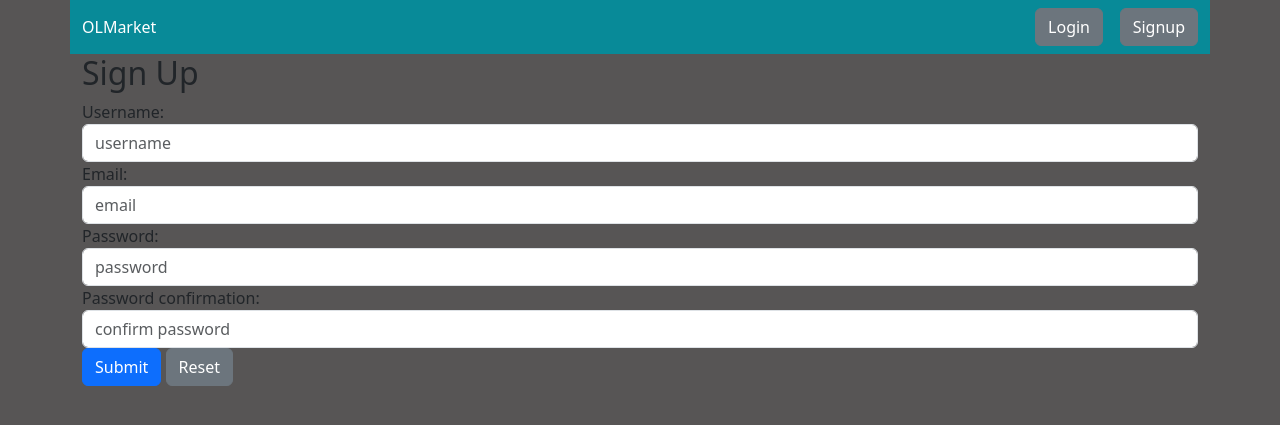
After one commit to SVcheburator/olmarket, a Django app: page /users/signup/ in a window 1280 px wide. The commit adds this page. Shown: the top 425 px of the page. Run offline with Django 5.2, Linux system fonts and the light colour scheme.

Commit message:
login/signup users added

```diff
--- a/olmarket/base/templates/base/base.html
+++ b/olmarket/base/templates/base/base.html
@@ -13,15 +13,27 @@
 <main class="container">
 
     <nav class="navbar row">
-        <div class="col-lg-6 col-md-5 col-2 d-flex justify-content-start">
+        {% if user.is_authenticated %}
+        <div class="col-lg-6 col-md-4 col-2 d-flex justify-content-start">
             <a class="nav-item main-btn" href="{% url 'main:main'%}">OLMarket</a>
         </div>
-        <div class="col-lg-3 col-md-3 col-5 d-flex justify-content-end">
-            <a class="nav-item my-profile-btn" href="">My profile</a>
+        <div class="col-lg-3 col-md-4 col-5 d-flex justify-content-end">
+            <a class="nav-item my-profile-btn" href="">My profile - {{user}}</a>
         </div>
         <div class="col-lg-3 col-md-4 col-5 d-flex justify-content-center">
             <a class="btn btn-secondary add-adv-btn" href="" role="button">Add an advertisement</a>
         </div>
+        {% else %}
+        <div class="col-xl-10 col-lg-9 col-md-8 col-6 d-flex justify-content-start">
+            <a class="nav-item main-btn" href="{% url 'main:main'%}">OLMarket</a>
+        </div>
+        <div class="col-xl-1 col-lg-2 col-md-2 col-3 d-flex justify-content-end">
+            <a class="btn btn-secondary login-btn" href="{% url 'users:login'%}">Login</a>
+        </div>
+        <div class="col-xl-1 col-lg-1 col-md-2 col-3 d-flex justify-content-end">
+            <a class="btn btn-secondary signup-btn" href="{% url 'users:signup'%}">Signup</a>
+        </div>
+        {% endif %}
     </nav>
 
 
--- a/olmarket/olmarket/urls.py
+++ b/olmarket/olmarket/urls.py
@@ -4,5 +4,5 @@ from django.urls import path, include
 urlpatterns = [
     path('admin/', admin.site.urls),
     path('', include('main.urls')),
-    path('users/', include('users.urls'))
+    path('users/', include('users.urls')),
 ]
--- /dev/null
+++ b/olmarket/users/forms.py
@@ -0,0 +1,30 @@
+from django import forms
+from django.contrib.auth.forms import UserCreationForm, AuthenticationForm
+from django.contrib.auth.models import User
+
+
+class RegisterForm(UserCreationForm):
+    username = forms.CharField(max_length=100,
+                               min_length=3,
+                               required=True,
+                               widget=forms.TextInput())
+    email = forms.CharField(max_length=100,
+                            required=True,
+                            widget=forms.TextInput())
+    password1 = forms.CharField(max_length=50,
+                                required=True,
+                                widget=forms.PasswordInput())
+    password2 = forms.CharField(max_length=50,
+                                required=True,
+                                widget=forms.PasswordInput())
+
+    class Meta:
+        model = User
+        fields = ['username', 'email', 'password1', 'password2']
+
+
+class LoginForm(AuthenticationForm):
+
+    class Meta:
+        model = User
+        fields = ['username', 'password']
--- /dev/null
+++ b/olmarket/users/templates/users/signup.html
@@ -0,0 +1,37 @@
+{% extends "base/base.html" %}
+
+{% block content %}
+
+<div>
+    <h2>Sign Up</h2>
+</div>
+
+<form method="post" action="{% url 'users:signup' %}">
+    {% csrf_token %}
+    <div class="form-group">
+        <label for="username">Username:</label>
+        <input type="text" class="form-control" id="username" name="username" placeholder="username">
+    </div>
+
+    <div class="form-group">
+        <label for="email">Email:</label>
+        <input type="email" class="form-control" id="email" name="email" placeholder="email">
+    </div>
+
+    <div class="form-group">
+        <label for="password1">Password:</label>
+        <input type="password" class="form-control" id="password1" name="password1" placeholder="password">
+    </div>
+
+    <div class="form-group">
+        <label for="password2">Password confirmation:</label>
+        <input type="password" class="form-control" id="password2" name="password2" placeholder="confirm password">
+    </div>
+
+    <div class="form-group">
+        <button type="submit" class="btn btn-primary">Submit</button>
+        <button type="reset" class="btn btn-secondary">Reset</button>
+    </div>
+</form>
+
+{% endblock %}
--- a/olmarket/users/urls.py
+++ b/olmarket/users/urls.py
@@ -4,5 +4,7 @@ from . import views
 app_name = 'users'
 
 urlpatterns = [
-
+    path('signup/', views.signupuser, name='signup'),
+    path('login/', views.loginuser, name='login'),
+    path('logout/', views.logoutuser, name='logout'),
 ]
--- a/olmarket/users/views.py
+++ b/olmarket/users/views.py
@@ -1,3 +1,43 @@
-from django.shortcuts import render
+from django.contrib.auth import authenticate, login, logout
+from django.contrib import messages
+from django.shortcuts import render, redirect
+from django.contrib.auth.decorators import login_required
 
-# Create your views here.
+from .forms import RegisterForm, LoginForm
+
+
+def signupuser(request):
+    if request.user.is_authenticated:
+        return redirect(to='main:main')
+
+    if request.method == 'POST':
+        form = RegisterForm(request.POST)
+        if form.is_valid():
+            form.save()
+            return redirect(to='main:main')
+        else:
+            return render(request, 'users/signup.html', context={"form": form})
+
+    return render(request, 'users/signup.html', context={"form": RegisterForm()})
+
+
+def loginuser(request):
+    if request.user.is_authenticated:
+       return redirect(to='main:main')
+
+    if request.method == 'POST':
+        user = authenticate(username=request.POST['username'], password=request.POST['password'])
+        if user is None:
+            messages.error(request, 'Username or password didn\'t match')
+            return redirect(to='users:login')
+
+        login(request, user)
+        return redirect(to='main:main')
+
+    return render(request, 'users/login.html', context={"form": LoginForm()})
+
+
+@login_required
+def logoutuser(request):
+    logout(request)
+    return redirect(to='main:main')
```
Also changed, not shown: olmarket/users/templates/users/login.html (added, +36 -0 lines), olmarket/users/migrations/0001_initial.py (added), olmarket/users/migrations/0002_delete_customuser.py (added).
